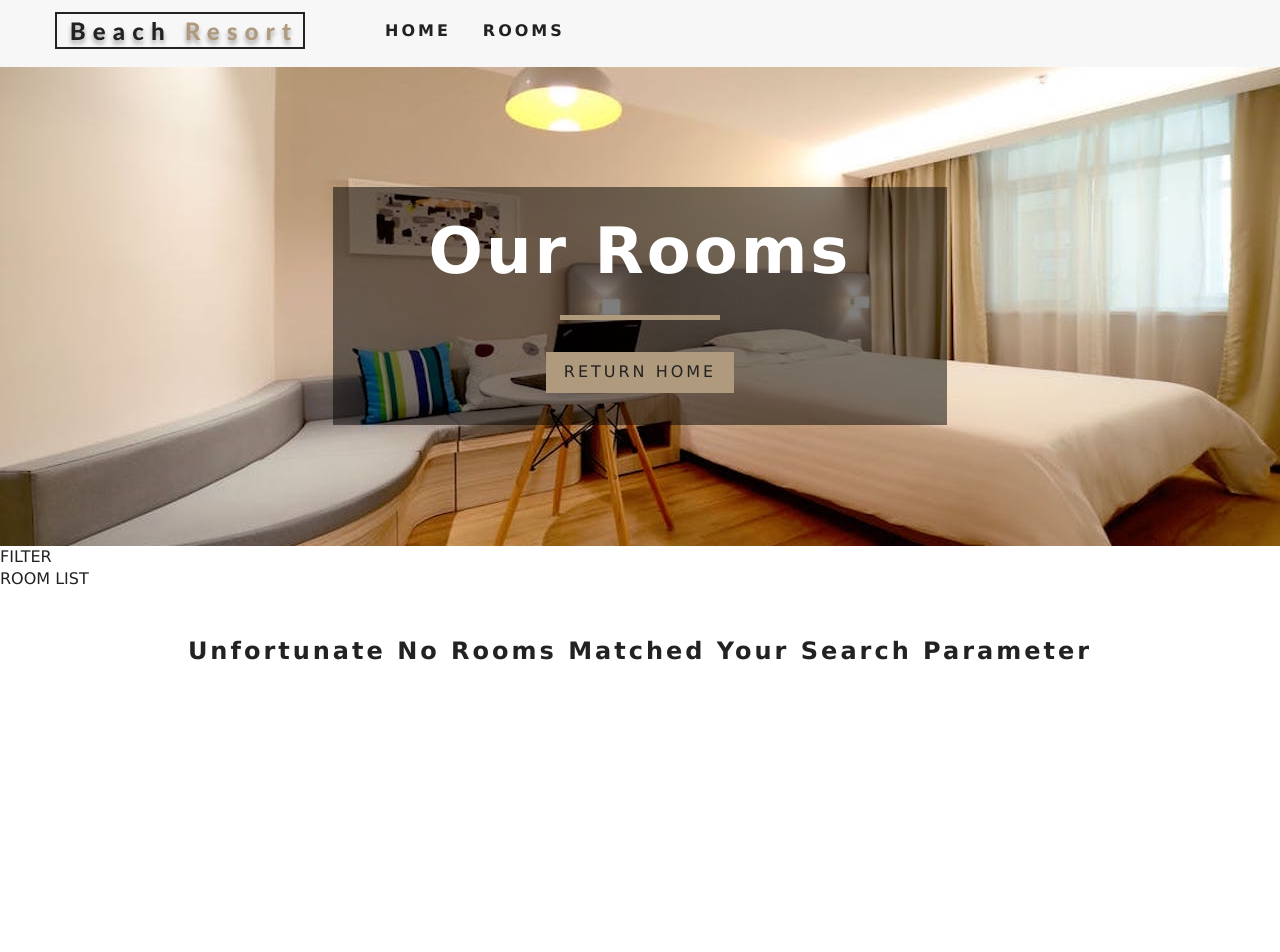
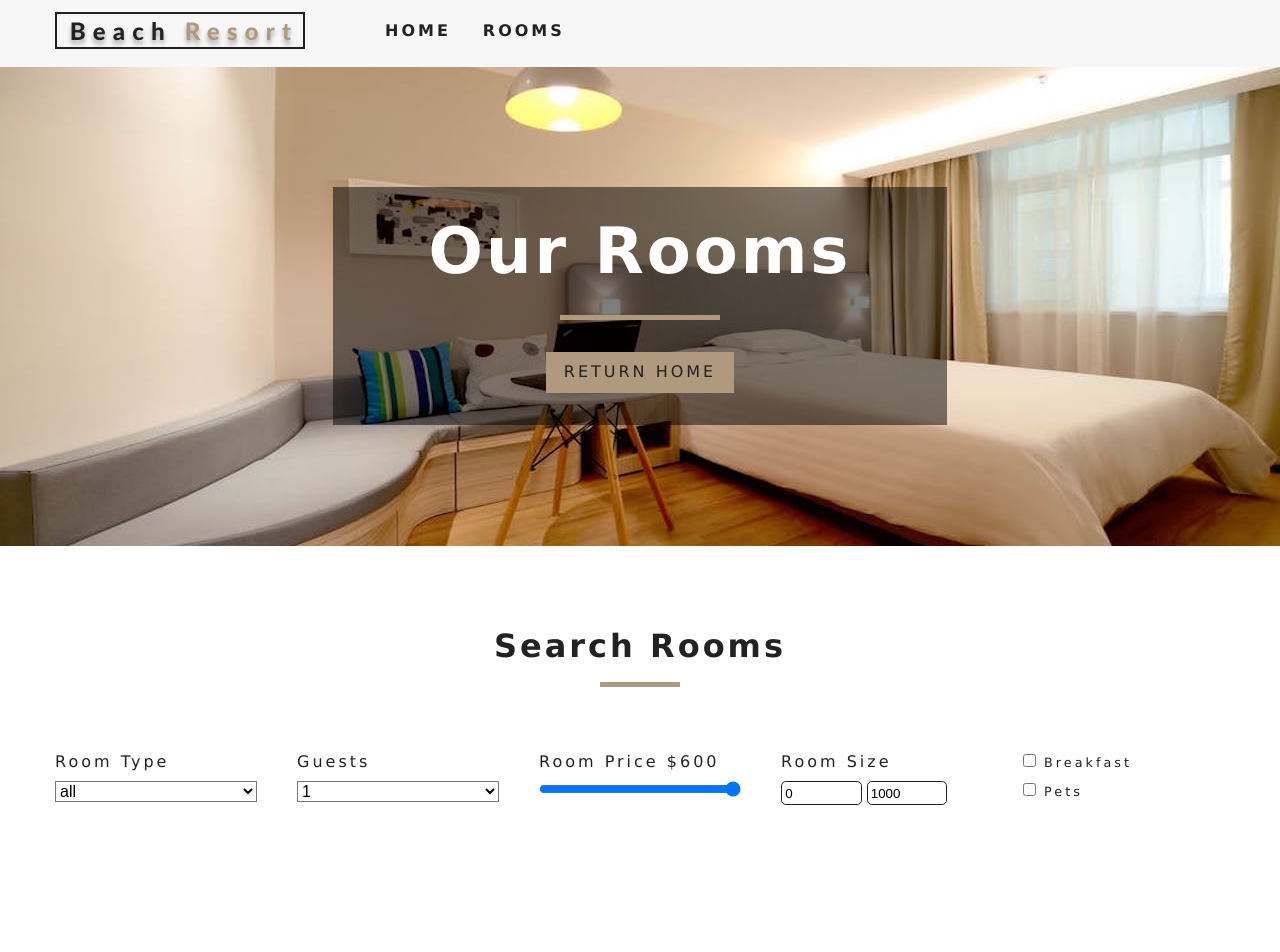
Before and after one commit to fflorezz/react-resort, a React (Create React App) app: page /rooms in a window 1280 px wide. Shown: the top 952 px of the page. Before the commit the page ends 800 px from the top, so only its background shows below. Built offline with nearby package versions, Linux system fonts and the light colour scheme.

Commit message:
Added rooms filter component

```diff
--- a/src/components/RoomsContainer.jsx
+++ b/src/components/RoomsContainer.jsx
@@ -1,11 +1,20 @@
-import React, { useContext } from "react";
+import React, { useContext, useEffect } from "react";
 import RoomsList from "./RoomsList";
 import RoomsFilter from "./RoomsFilter";
 import { RoomContext } from "./../context/room.context";
 import Loading from "./Loading";
 
 const RoomsContainer = () => {
-  const { loading, sortedRooms, rooms } = useContext(RoomContext);
+  const state = useContext(RoomContext);
+  const { loading, sortedRooms, rooms, setState } = state;
+
+  useEffect(() => {
+    setState({
+      ...state,
+      filtered: state.filtered,
+    });
+  }, []);
+
   return (
     <div>
       {loading ? (
--- a/src/components/RoomsFilter.jsx
+++ b/src/components/RoomsFilter.jsx
@@ -1,7 +1,143 @@
-import React from "react";
+import React, { useContext } from "react";
+import { RoomContext } from "./../context/room.context";
+import Title from "./Title";
+import { getValuesForOptions } from "../context/utils";
 
-const RoomsFilter = () => {
-  return <div>FILTER</div>;
+const getValuesOptions = (items, value, additional = null) => {
+  console.log("getting values", value);
+  const values = [additional, ...new Set(items.map((item) => item[value]))];
+  const elements = values.map((item, idx) => (
+    <option key={idx} value={item}>
+      {item}
+    </option>
+  ));
+
+  return elements;
+};
+
+const RoomsFilter = ({ rooms }) => {
+  const {
+    handleChange,
+    type,
+    capacity,
+    price,
+    minPrice,
+    maxPrice,
+    minSize,
+    maxSize,
+    breakfast,
+    pets,
+    options,
+  } = useContext(RoomContext);
+
+  const typeOptions = getValuesOptions(rooms, "type", "all");
+  const capacityOptions = getValuesOptions(rooms, "capacity");
+
+  return (
+    <section className="filter-container">
+      <Title title="Search Rooms" />
+      <form action="" className="filter-form">
+        {/* Select Type */}
+        <div className="form-group">
+          <label htmlFor="type">room type</label>
+          <select
+            name="type"
+            id="type"
+            value={type}
+            className="form-control"
+            onChange={handleChange}
+          >
+            {options.type.map((item, idx) => (
+              <option key={idx} value={item}>
+                {item}
+              </option>
+            ))}
+          </select>
+        </div>
+        {/*  end Select Type */}
+        {/* Guests */}
+        <div className="form-group">
+          <label htmlFor="capacity">guests</label>
+          <select
+            name="capacity"
+            id="capacity"
+            value={capacity}
+            className="form-control"
+            onChange={handleChange}
+          >
+            {options.capacity.map((item, idx) => (
+              <option key={idx} value={item}>
+                {item}
+              </option>
+            ))}
+          </select>
+        </div>
+        {/*  end Guests */}
+        {/*  room price */}
+        <div className="form-group">
+          <label htmlFor="price">room price ${price}</label>
+          <input
+            type="range"
+            name="price"
+            min={minPrice}
+            max={maxPrice}
+            id={price}
+            value={price}
+            onChange={handleChange}
+            className="form-control"
+          />
+        </div>
+        {/* end room price */}
+        {/* size */}
+        <div className="form-group">
+          <label htmlFor="size">room size</label>
+          <div className="size-inputs">
+            <input
+              type="number"
+              name="minSize"
+              id="size"
+              value={minSize}
+              onChange={handleChange}
+              className="size-input"
+            />
+            <input
+              type="number"
+              name="maxSize"
+              id="size"
+              value={maxSize}
+              onChange={handleChange}
+              className="size-input"
+            />
+          </div>
+        </div>
+        {/* end size */}
+        {/* extras */}
+        <div className="form-group">
+          <div className="single-extra">
+            <input
+              type="checkbox"
+              name="breakfast"
+              id="breakfast"
+              checked={breakfast}
+              onChange={handleChange}
+            />
+            <label htmlFor="breakfast">Breakfast</label>
+          </div>
+          <div className="single-extra">
+            <input
+              type="checkbox"
+              name="pets"
+              id="pets"
+              checked={pets}
+              onChange={handleChange}
+            />
+            <label htmlFor="pets">pets</label>
+          </div>
+        </div>
+        {/* end extras */}
+      </form>
+    </section>
+  );
 };
 
 export default RoomsFilter;
--- a/src/components/RoomsList.jsx
+++ b/src/components/RoomsList.jsx
@@ -4,13 +4,12 @@ import Room from "./Room";
 const RoomsList = ({ rooms }) => {
   return (
     <div>
-      ROOM LIST
       {rooms.length === 0 ? (
         <div className="empty-search">
           <h3>Unfortunate no rooms matched your search parameter</h3>
         </div>
       ) : (
-        <section className="rooms-list">
+        <section className="roomslist">
           <div className="roomslist-center">
             {rooms.map((room, idx) => (
               <Room key={idx} room={room} />
--- a/src/context/room.context.js
+++ b/src/context/room.context.js
@@ -1,7 +1,7 @@
 import React, { createContext, useEffect, useState } from "react";
 
 import items from "../data";
-import formatData from "./utils";
+import { formatData, getValuesForOptions } from "./utils";
 
 export const RoomContext = createContext();
 
@@ -11,27 +11,109 @@ export const RoomProvider = ({ children }) => {
     sortedRooms: [],
     featuredRooms: [],
     loading: true,
+    type: "all",
+    capacity: 1,
+    price: 0,
+    minPrice: 0,
+    maxPrice: 0,
+    minSize: 0,
+    maxSize: 0,
+    breakfast: false,
+    pets: false,
+    filtered: false,
   });
+
+  useEffect(() => {
+    filterRooms();
+  }, [state.filtered]);
 
   useEffect(() => {
     const rooms = formatData(items);
     const featuredRooms = rooms.filter((room) => room.featured);
+    const maxPrice = Math.max(...rooms.map((item) => item.price));
+    const maxSize = Math.max(...rooms.map((item) => item.size));
+    const options = {
+      type: getValuesForOptions(rooms, "type", ["all"]),
+      capacity: getValuesForOptions(rooms, "capacity"),
+    };
 
     setState({
       ...state,
       rooms,
       featuredRooms,
+      sortedRooms: rooms,
       loading: false,
+      price: maxPrice,
+      maxPrice,
+      maxSize,
+      options,
     });
     // eslint-disable-next-line react-hooks/exhaustive-deps
   }, []);
+
+  const handleChange = ({ target: { type, name, value, checked } }) => {
+    if (type === "checkbox") {
+      value = checked;
+    }
+
+    setState({
+      ...state,
+      [name]: value,
+      filtered: !state.filtered,
+    });
+  };
+
+  function filterRooms() {
+    let {
+      rooms,
+      type,
+      capacity,
+      price,
+      minSize,
+      maxSize,
+      breakfast,
+      pets,
+    } = state;
+    let tempRooms = [...rooms];
+    capacity = parseInt(capacity);
+    price = parseInt(price);
+    minSize = parseInt(minSize);
+    maxSize = parseInt(maxSize);
+
+    if (type !== "all") {
+      tempRooms = rooms.filter((room) => room.type === type);
+    }
+
+    if (capacity !== 1) {
+      tempRooms = rooms.filter((room) => room.capacity >= capacity);
+    }
+
+    // filter by price
+    tempRooms = rooms.filter((room) => room.price <= price);
+
+    // filter by size
+    tempRooms = rooms.filter(
+      (room) => minSize <= room.size && room.size <= maxSize
+    );
+
+    // filter by breakfast
+    tempRooms = rooms.filter((room) => room.breakfast === breakfast);
+
+    // filter by pets
+    tempRooms = rooms.filter((room) => room.pets === pets);
+
+    setState({
+      ...state,
+      sortedRooms: tempRooms,
+    });
+  }
 
   function getRoom(slug) {
     return state.rooms.find((room) => room.slug === slug);
   }
 
   return (
-    <RoomContext.Provider value={{ ...state, getRoom }}>
+    <RoomContext.Provider value={{ ...state, getRoom, handleChange, setState }}>
       {children}
     </RoomContext.Provider>
   );
--- a/src/context/utils.js
+++ b/src/context/utils.js
@@ -1,4 +1,4 @@
-export default function formatData(items) {
+export function formatData(items) {
   const tempItems = items.map((item) => {
     const id = item.sys.id;
     const images = item.fields.images.map((image) => image.fields.file.url);
@@ -7,3 +7,7 @@ export default function formatData(items) {
   });
   return tempItems;
 }
+
+export function getValuesForOptions(items, value, additional = []) {
+  return [...additional, ...new Set(items.map((item) => item[value]))];
+}
```
